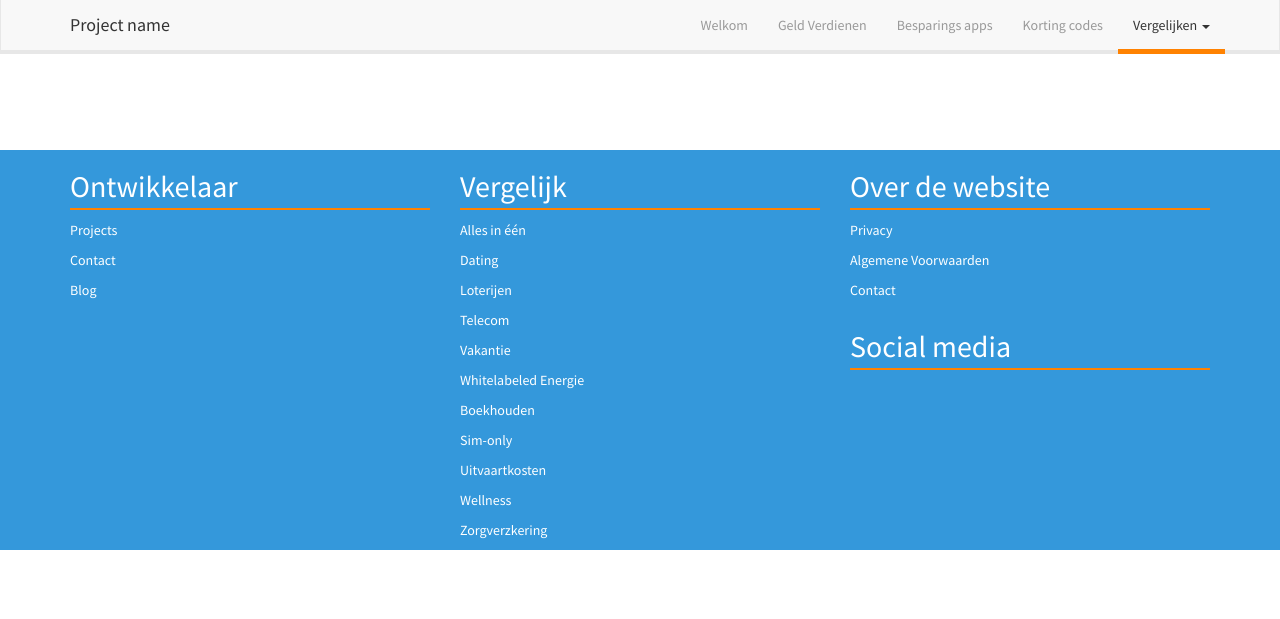
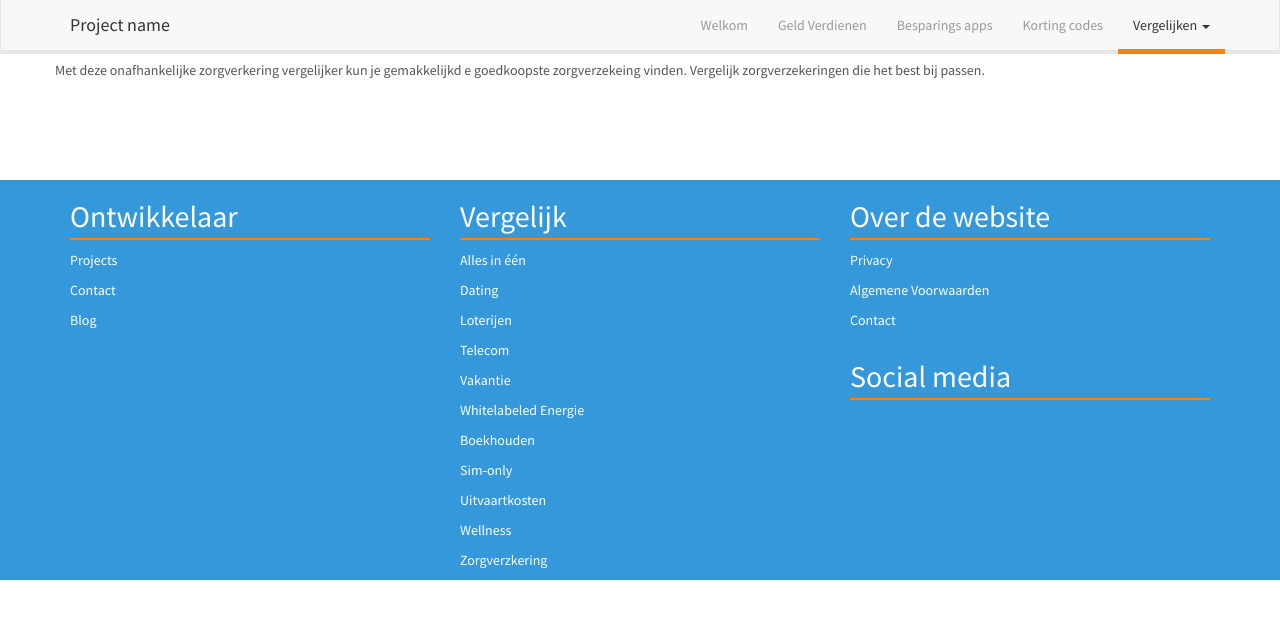
Before and after one commit to LesterGallagher/prijsvergelijk, a Jekyll site: the page built from vergelijken/zorgvezekering.html, in a window 1280 px wide. Shown: the top 619 px of the page. Built offline with Jekyll 4.4.1, drawn with Linux system fonts in a browser that asks for light colours; a script that is not in the unit is left out.

Commit message:
Update from Forestry.io - Updated zorgvezekering.html

```diff
--- a/vergelijken/zorgvezekering.html
+++ b/vergelijken/zorgvezekering.html
@@ -1,4 +1,14 @@
 ---
 layout: vergelijker
+title: Zorgverzekering Vergelijken
+description: 'Zorgverzekeringen vergelijken? ✅ Vind de goedkoopste of beste zorgverzekering
+  ✅ '
+image: "/uploads/money-sm.png"
+banner_image: ''
+
 ---
+<p>
+  Met deze onafhankelijke zorgverkering vergelijker kun je gemakkelijkd e goedkoopste 	zorgverzekeing vinden. Vergelijk zorgverzekeringen die het best bij passen.
+</p>
+
 <script src="https://daisycon.io/widgets/healthinsurance/?media_id=303265&amp;code=e6RIi&amp;sub_id=prijsvergelijk"></script>
```
Also changed, not shown: .forestry/front_matter/templates/page.yml.
